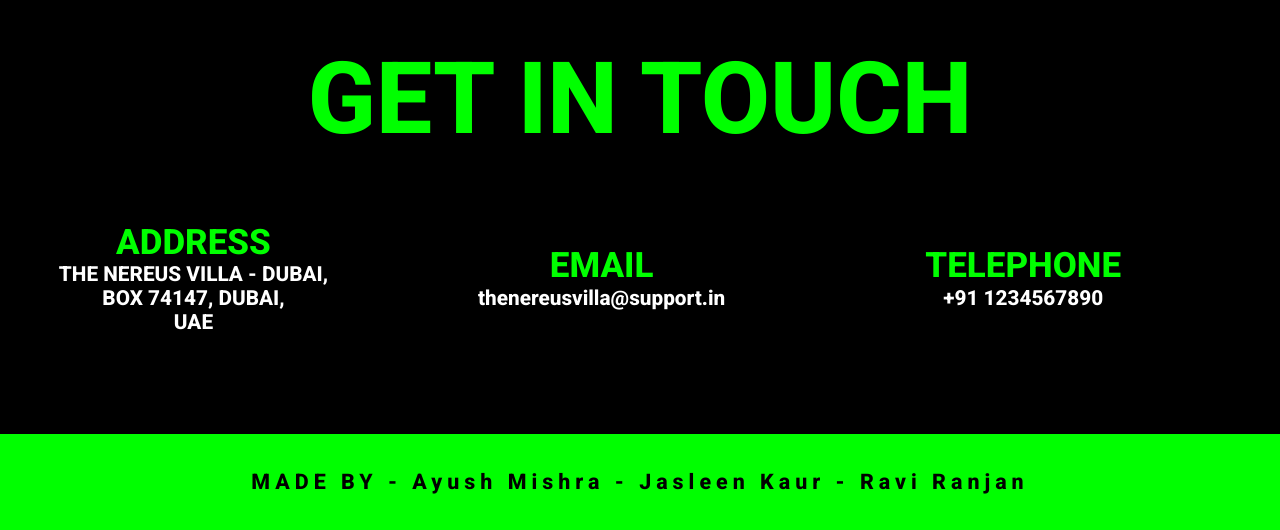
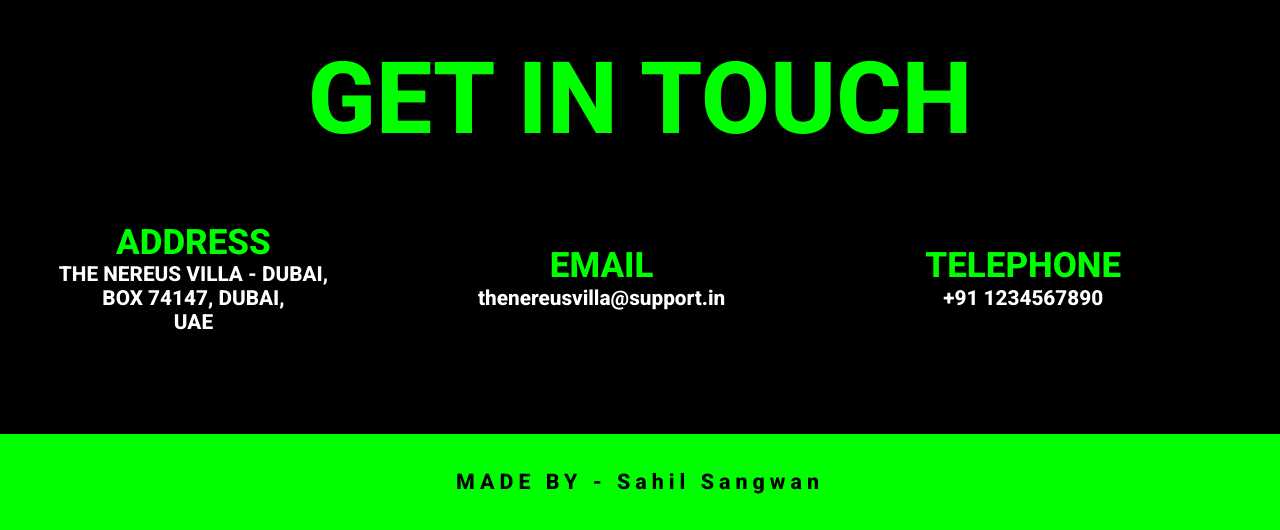
Before and after one commit to sahilsangwan-source/Hotel_management_, a plain HTML site: page index.html in a window 1280 px wide. Shown: the part 3492-4022 px from the top of the page. Drawn offline with nearby package versions, Linux system fonts and the light colour scheme.

Commit message:
Update index.html

```diff
--- a/index.html
+++ b/index.html
@@ -195,7 +195,7 @@
 
 <!--  MADE BY -->
 <section class="footer">
-    <h6>MADE BY - Ayush Mishra - Jasleen Kaur - Ravi Ranjan </h6>
+    <h6>MADE BY - Sahil Sangwan </h6>
 </section>
 </body>
 <script>
```
